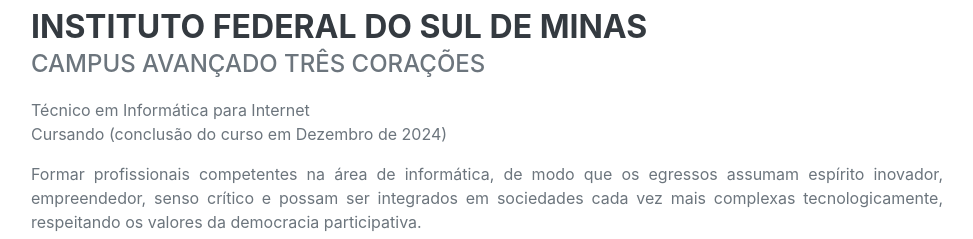
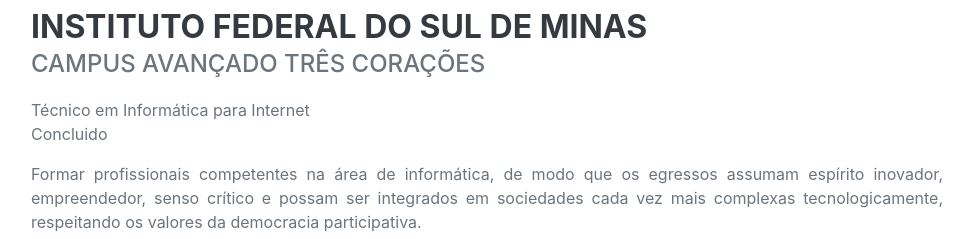
Before and after one commit to alexrodrigoalvino/meu-curriculo, a plain HTML site: page index.html in a window 1280 px wide. Shown: the part 4020-4259 px from the top of the page, without its empty margins (289-1262 px from the left). Drawn offline with nearby package versions, Linux system fonts and the light colour scheme; a web font is replaced by a local one.

Commit message:
Update index.html

```diff
--- a/index.html
+++ b/index.html
@@ -222,7 +222,7 @@
                             <h3 class="mb-0">Instituto Federal do Sul de Minas</h3>
                             <div class="subheading mb-3">Campus Avançado Três Corações</div>
                             <div>Técnico em Informática para Internet</div>
-                            <p>Cursando (conclusão do curso em Dezembro de 2024)</p>
+                            <p>Concluido</p>
 
                             <p>Formar profissionais competentes na área de informática, de modo que os egressos assumam espírito inovador, empreendedor, senso crítico e possam ser integrados em sociedades cada vez mais complexas tecnologicamente, respeitando os valores da democracia participativa.</p>
                         </div>
```
